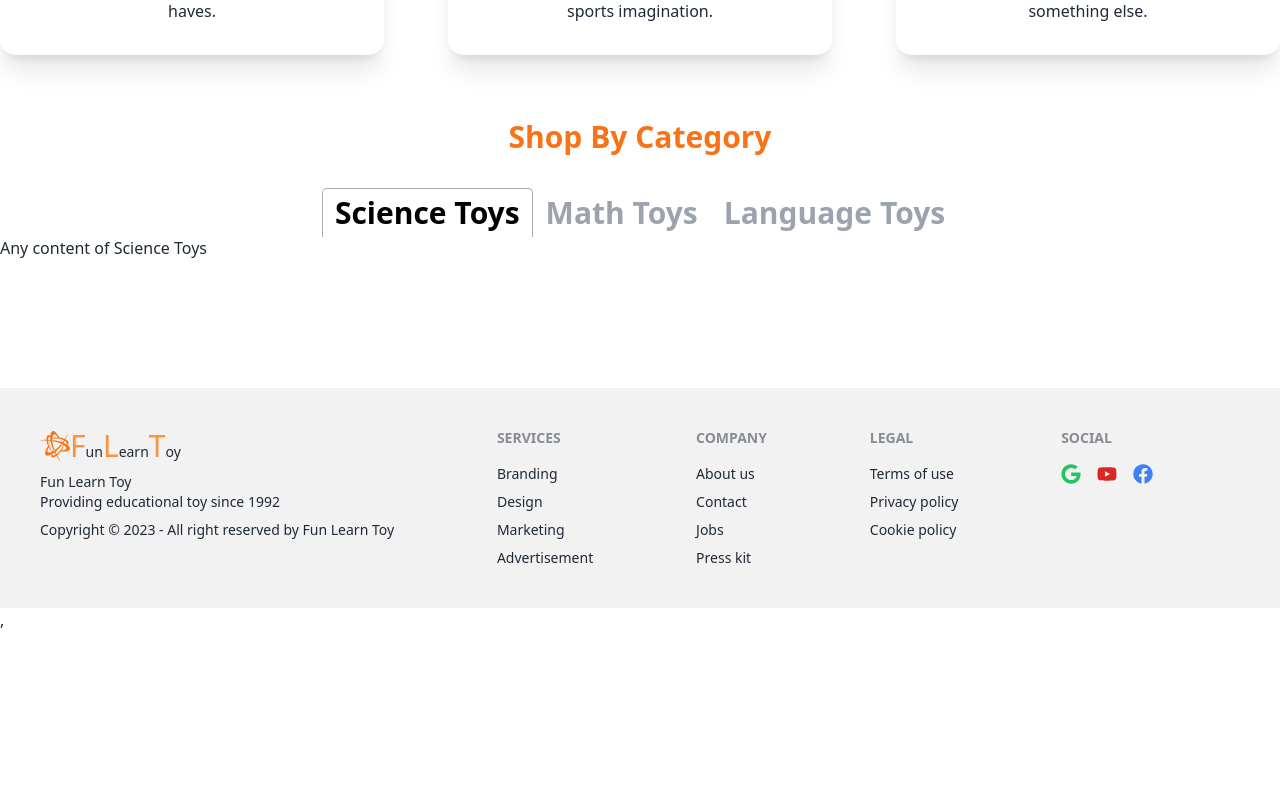
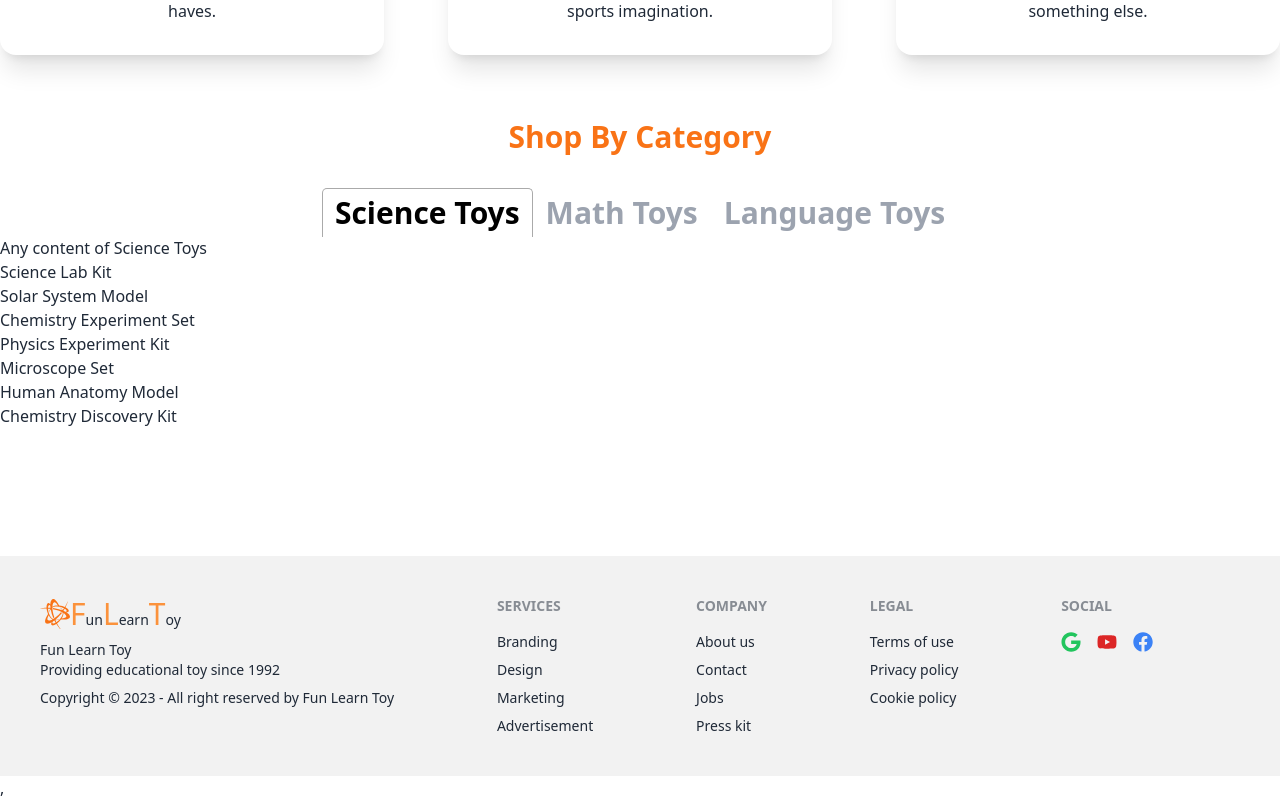
Before and after one commit to AhasanulAlam/my-fun-lern-toy-client, a React (Vite) app: page / in a window 1280 px wide. Shown: the part 1037-1837 px from the top of the page. Before the commit the page ends 1669 px from the top, so only its background shows below. Built offline with nearby package versions, Linux system fonts and the light colour scheme.

Commit message:
Added Category data in the Tab by category

```diff
--- a/src/pages/ShopByCategory/ShopByCategory.jsx
+++ b/src/pages/ShopByCategory/ShopByCategory.jsx
@@ -1,9 +1,21 @@
-import { useState } from 'react';
+import { useEffect, useState } from 'react';
 import { Tab, Tabs, TabList, TabPanel } from 'react-tabs';
 import 'react-tabs/style/react-tabs.css';
 
 const ShopByCategory = () => {
     const [tabIndex, setTabIndex] = useState(0);
+
+    const [catToys, setCatToys] = useState([]);
+
+    const resultScienceToy = catToys.filter(toy => toy.sub_category === "Science Toys" )
+    const resultMathToy = catToys.filter(toy => toy.sub_category === "Math Toys" )
+    const resultLanguageToy = catToys.filter(toy => toy.sub_category === "Language Toys" )
+
+    useEffect(() => {
+        fetch('toysData.json')
+            .then(res => res.json())
+            .then(data => setCatToys(data))
+    }, []);
 
     return (
         <div className='mt-16 mb-32'>
@@ -17,12 +29,21 @@ const ShopByCategory = () => {
 
                 <TabPanel>
                     <h2>Any content of Science Toys</h2>
+                    {
+                        resultScienceToy.map(toy => <p key={toy._id}>{toy.name}</p>)
+                    }
                 </TabPanel>
                 <TabPanel>
                     <h2>Any content of Math Toys</h2>
+                    {
+                        resultMathToy.map(toy => <p key={toy._id}>{toy.name}</p>)
+                    }
                 </TabPanel>
                 <TabPanel>
                     <h2>Any content of Language Toys</h2>
+                    {
+                        resultLanguageToy.map(toy => <p key={toy._id}>{toy.name}</p>)
+                    }
                 </TabPanel>
             </Tabs>
         </div>
```
